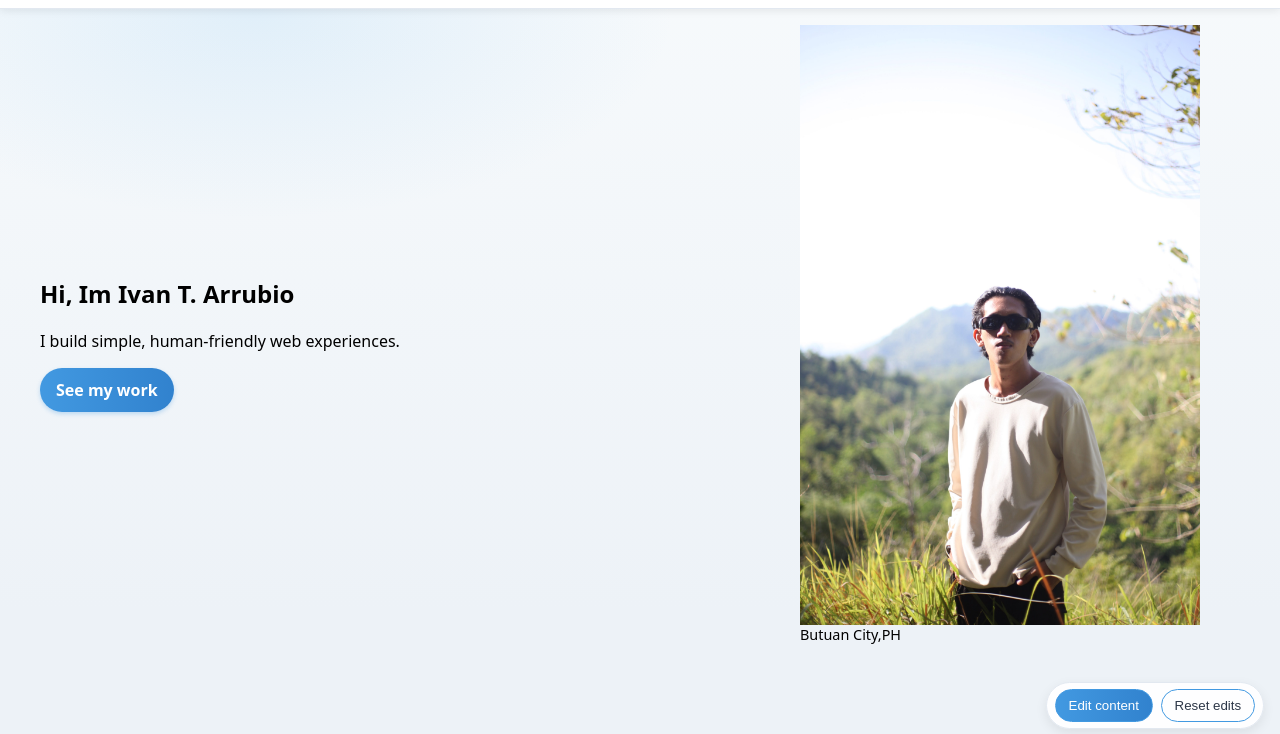
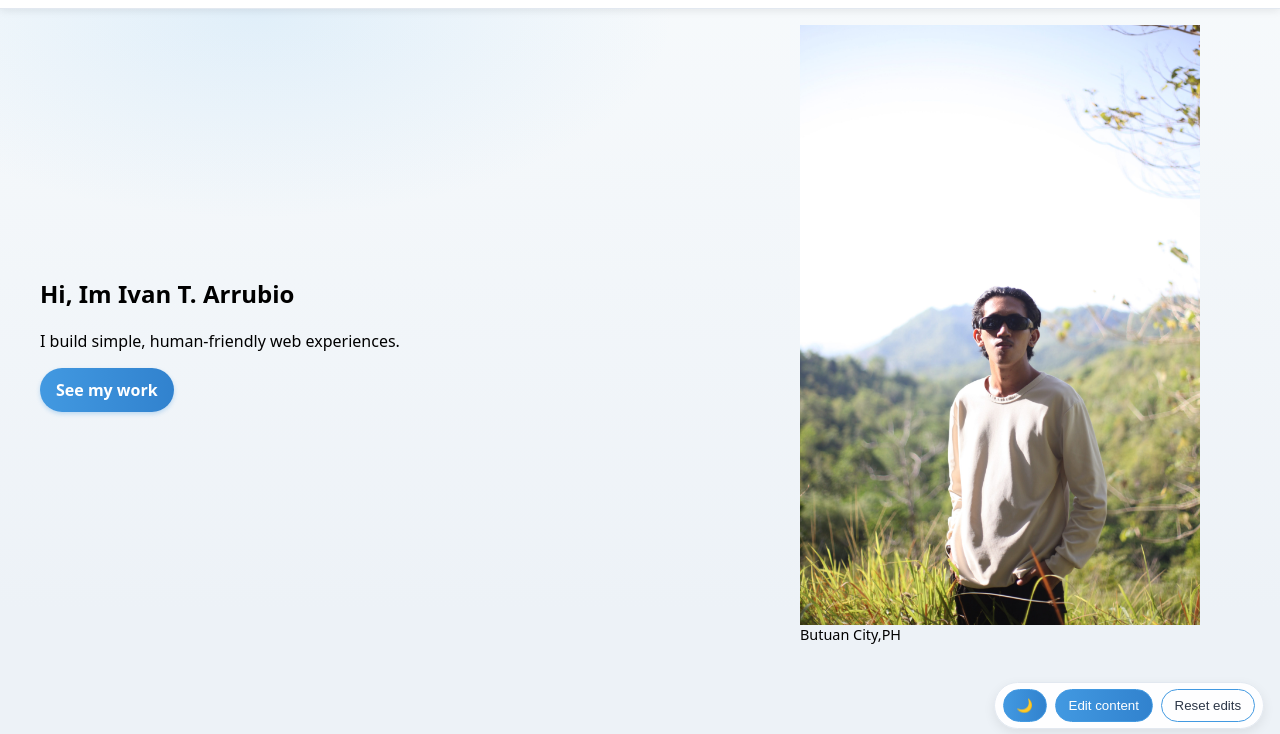
Before and after one commit to alashroud/ITE18-Website-Portforlio-Activity, a plain HTML site: page index.html in a window 1280 px wide. Shown: the part 55-789 px from the top of the page. Drawn offline with Linux system fonts and the light colour scheme.

Commit message:
index.html

```diff
--- a/index.html
+++ b/index.html
@@ -151,6 +151,9 @@
     <footer class="site-footer"><span id="year">2025</span><span id=""> Ivan T. Arrubio</span></footer>
 
     <div id="editor-toolbar" role="region" aria-label="Inline editor toolbar">
+      <button id="theme-toggle" type="button" aria-label="Toggle dark mode" title="Toggle dark/light mode">
+        <span id="theme-icon">🌙</span>
+      </button>
       <button id="edit-button" type="button" aria-label="Edit page content">Edit content</button>
       <button id="reset-button" type="button" aria-label="Reset edited content">Reset edits</button>
     </div>
```
